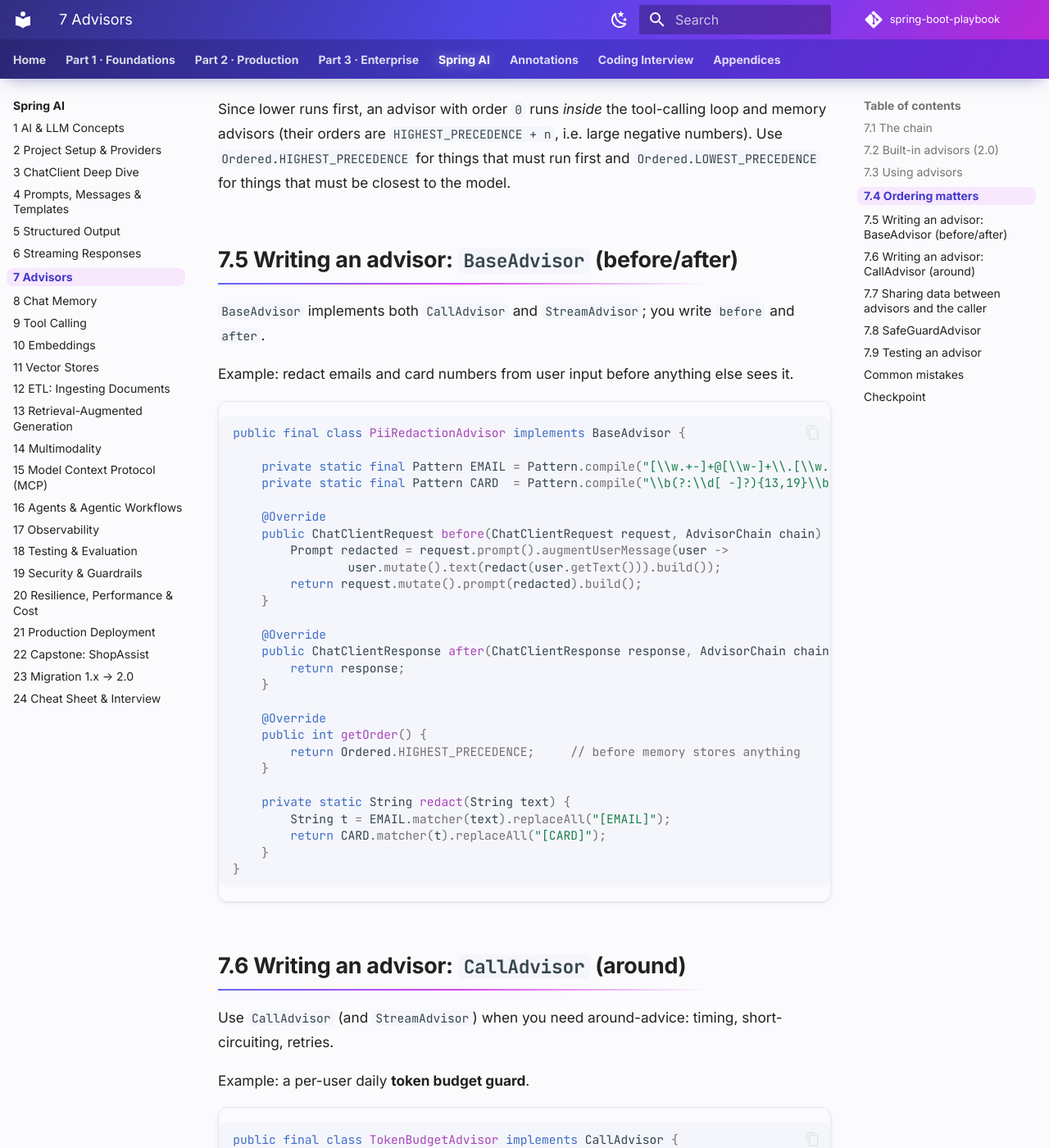
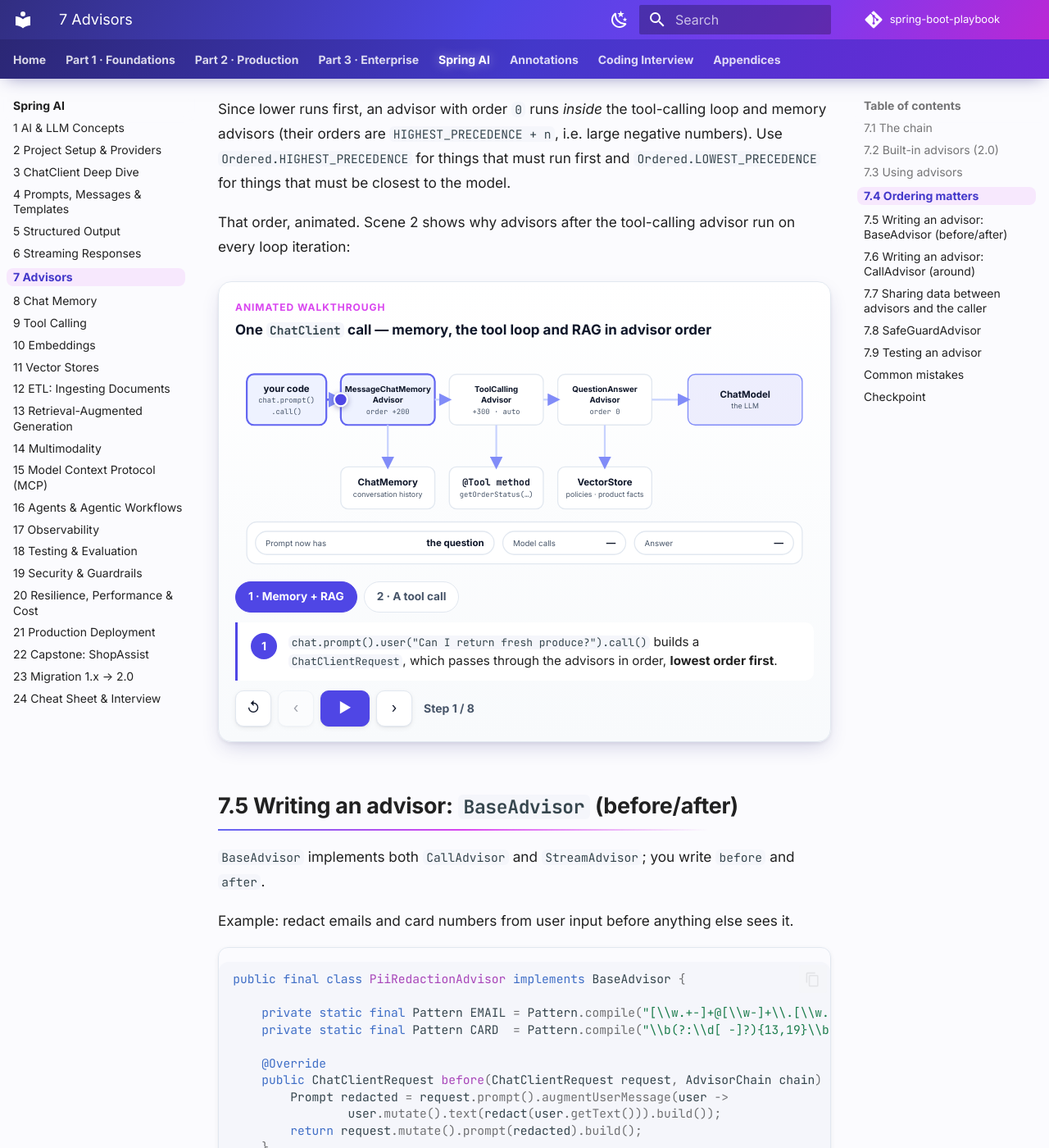
Before and after one commit to khiruashish/spring-boot-playbook, an MkDocs documentation site: the page built from docs/spring-ai/07-advisors.md, in a window 1280 px wide and 1400 px high, scrolled down 3227 px. Shown: the whole window at 82% size. Built offline with MkDocs 1.6.1 and Material for MkDocs 9.7.7, drawn with Linux system fonts in a browser that asks for light colours; comment, search, counter and statistics services are not loaded.

Commit message:
Add Spring AI ChatClient request animation (AI 7, 9, 13)
One snippet reused in the advisors, tool-calling and RAG chapters:
a request through MessageChatMemoryAdvisor, the auto-registered
ToolCallingAdvisor and QuestionAnswerAdvisor to the ChatModel and
back, plus a scene where the model returns a tool call and the loop
runs the @Tool method and calls the model again.

Co-Authored-By: Claude Opus 5.5 <noreply@anthropic.com>
Claude-Session: https://claude.ai/code/session_019tfTGPAd6nb2qgVo5uYMhL

```diff
--- /dev/null
+++ b/docs/snippets/animations/spring-ai-request.html
@@ -0,0 +1,52 @@
+<div class="pb-anim" data-pb-anim>
+<div class="pb-anim-head"><span class="pb-anim-kicker">Animated walkthrough</span><span class="pb-anim-title">One <code>ChatClient</code> call — memory, the tool loop and RAG in advisor order</span></div>
+<div class="pb-anim-stage">
+<svg viewBox="0 56 800 300" role="img" aria-labelledby="pb-ai-title pb-ai-desc" xmlns="http://www.w3.org/2000/svg">
+<title id="pb-ai-title">Spring AI advisor chain</title>
+<desc id="pb-ai-desc">A ChatClient request flows through MessageChatMemoryAdvisor, the auto-registered ToolCallingAdvisor and QuestionAnswerAdvisor to the ChatModel, and the response flows back the same way. Memory loads and saves the conversation, RAG adds context from the vector store, and when the model returns a tool call the ToolCallingAdvisor runs the @Tool method and calls the model again.</desc>
+<defs><marker id="pb-ai-arrow" viewBox="0 0 10 10" refX="8" refY="5" markerWidth="7" markerHeight="7" orient="auto-start-reverse"><path d="M0 0 L10 5 L0 10 z" fill="#818cf8"/></marker></defs>
+<g data-node="app"><rect class="pb-box" x="16" y="86" width="110" height="70" rx="10" fill="#ffffff" stroke="#cbd5e1"/><text class="t-b t-c" x="71" y="110.5">your code</text><text class="t-xs t-sub t-mono t-c" x="71" y="125.5">chat.prompt()</text><text class="t-xs t-sub t-mono t-c" x="71" y="140.5">.call()</text></g>
+<g data-node="mem"><rect class="pb-box" x="146" y="86" width="130" height="70" rx="10" fill="#ffffff" stroke="#cbd5e1"/><text class="t-b t-11 t-c" x="211" y="110.5">MessageChatMemory</text><text class="t-b t-11 t-c" x="211" y="125.5">Advisor</text><text class="t-xs t-sub t-mono t-c" x="211" y="140.5">order +200</text></g>
+<g data-node="tool"><rect class="pb-box" x="296" y="86" width="130" height="70" rx="10" fill="#ffffff" stroke="#cbd5e1"/><text class="t-b t-11 t-c" x="361" y="110.5">ToolCalling</text><text class="t-b t-11 t-c" x="361" y="125.5">Advisor</text><text class="t-xs t-sub t-mono t-c" x="361" y="140.5">+300 · auto</text></g>
+<g data-node="rag"><rect class="pb-box" x="446" y="86" width="130" height="70" rx="10" fill="#ffffff" stroke="#cbd5e1"/><text class="t-b t-11 t-c" x="511" y="110.5">QuestionAnswer</text><text class="t-b t-11 t-c" x="511" y="125.5">Advisor</text><text class="t-xs t-sub t-mono t-c" x="511" y="140.5">order 0</text></g>
+<g data-node="model"><rect class="pb-box pb-band" x="626" y="86" width="158" height="70" rx="10" fill="#eef2ff" stroke="#6366f1"/><text class="t-b t-c" x="705" y="118">ChatModel</text><text class="t-xs t-sub t-c" x="705" y="133">the LLM</text></g>
+<g data-node="store"><rect class="pb-box" x="146" y="214" width="130" height="58" rx="10" fill="#ffffff" stroke="#cbd5e1"/><text class="t-b t-c" x="211" y="240">ChatMemory</text><text class="t-xs t-sub t-c" x="211" y="255">conversation history</text></g>
+<g data-node="toolm"><rect class="pb-box" x="296" y="214" width="130" height="58" rx="10" fill="#ffffff" stroke="#cbd5e1"/><text class="t-b t-mono t-c" x="361" y="240">@Tool method</text><text class="t-xs t-sub t-mono t-c" x="361" y="255">getOrderStatus(…)</text></g>
+<g data-node="vector"><rect class="pb-box" x="446" y="214" width="130" height="58" rx="10" fill="#ffffff" stroke="#cbd5e1"/><text class="t-b t-c" x="511" y="240">VectorStore</text><text class="t-xs t-sub t-c" x="511" y="255">policies · product facts</text></g>
+<path class="pb-route" data-path="a2m" d="M126 121 L146 121" fill="none" stroke="#a5b4fc" stroke-width="2.5" marker-end="url(#pb-ai-arrow)"/>
+<path class="pb-route" data-path="m2t" d="M276 121 L296 121" fill="none" stroke="#a5b4fc" stroke-width="2.5" marker-end="url(#pb-ai-arrow)"/>
+<path class="pb-route" data-path="t2r" d="M426 121 L446 121" fill="none" stroke="#a5b4fc" stroke-width="2.5" marker-end="url(#pb-ai-arrow)"/>
+<path class="pb-route" data-path="r2l" d="M576 121 L626 121" fill="none" stroke="#a5b4fc" stroke-width="2.5" marker-end="url(#pb-ai-arrow)"/>
+<path class="pb-route" data-path="m2s" d="M211 156 L211 214" fill="none" stroke="#a5b4fc" stroke-width="2.5" marker-end="url(#pb-ai-arrow)"/>
+<path class="pb-route" data-path="t2tool" d="M361 156 L361 214" fill="none" stroke="#a5b4fc" stroke-width="2.5" marker-end="url(#pb-ai-arrow)"/>
+<path class="pb-route" data-path="r2v" d="M511 156 L511 214" fill="none" stroke="#a5b4fc" stroke-width="2.5" marker-end="url(#pb-ai-arrow)"/>
+<rect class="pb-box" x="16" y="290" width="768" height="58" rx="14" fill="#f8fafc" stroke="#cbd5e1"/>
+<g data-tx="prompt" data-state="none" data-label-q="the question" data-tone-q="none" data-label-hist="+ history" data-tone-hist="active" data-label-tools="+ history + tool schemas" data-tone-tools="active" data-label-rag="+ history, tools, context" data-tone-rag="committed" data-label-res="… + tool result" data-tone-res="committed"><rect class="pb-chip" x="28" y="303" width="330" height="32" rx="16" fill="#ffffff" stroke="#cbd5e1"/><text class="t-sm" x="42" y="323.5">Prompt now has</text><text class="t-b pb-tx-status" data-tx-status x="344" y="323.5" text-anchor="end">—</text></g>
+<g data-tx="calls" data-state="none" data-label-one="1" data-tone-one="active" data-label-two="2" data-tone-two="committed"><rect class="pb-chip" x="370" y="303" width="170" height="32" rx="16" fill="#ffffff" stroke="#cbd5e1"/><text class="t-sm" x="384" y="323.5">Model calls</text><text class="t-b pb-tx-status" data-tx-status x="526" y="323.5" text-anchor="end">—</text></g>
+<g data-tx="answer" data-state="none" data-label-tool="tool call" data-tone-tool="suspended" data-label-text="text ✓" data-tone-text="committed"><rect class="pb-chip" x="552" y="303" width="220" height="32" rx="16" fill="#ffffff" stroke="#cbd5e1"/><text class="t-sm" x="566" y="323.5">Answer</text><text class="t-b pb-tx-status" data-tx-status x="758" y="323.5" text-anchor="end">—</text></g>
+<circle class="pb-anim-token" r="9" cx="-40" cy="-40" fill="#4f46e5" stroke="#ffffff" stroke-width="2.5"/>
+</svg>
+</div>
+<div class="pb-anim-script" data-scene="rag">
+<p class="pb-anim-scene-title"><strong>1 · Memory + RAG</strong></p>
+<ol>
+<li data-path="a2m" data-hl="app mem" data-tx="prompt:q calls:none answer:none"><code>chat.prompt().user("Can I return fresh produce?").call()</code> builds a <code>ChatClientRequest</code>, which passes through the advisors in order, <strong>lowest order first</strong>.</li>
+<li data-path="m2s" data-hl="store" data-tx="prompt:hist calls:none answer:none"><code>MessageChatMemoryAdvisor</code> loads this conversation's history from <code>ChatMemory</code> and adds it as messages.</li>
+<li data-path="m2s:rev,m2t" data-hl="tool" data-tx="prompt:tools calls:none answer:none"><code>ToolCallingAdvisor</code> (auto-registered) adds the schemas of the available <code>@Tool</code> methods. Everything after it runs <em>inside</em> the tool-calling loop.</li>
+<li data-path="t2r,r2v" data-hl="vector" data-tx="prompt:rag calls:none answer:none"><code>QuestionAnswerAdvisor</code> searches the vector store for chunks similar to the question, filtered per tenant, and adds them as context.</li>
+<li data-path="r2v:rev,r2l" data-hl="model" data-tx="prompt:rag calls:one answer:none">The augmented prompt reaches the <code>ChatModel</code>.</li>
+<li data-path="r2l:rev,t2r:rev" data-hl="tool" data-tx="prompt:rag calls:one answer:text">The model answers in text, with no tool call, so the loop ends after <strong>one</strong> model call.</li>
+<li data-path="m2t:rev,m2s" data-hl="mem store" data-tx="prompt:rag calls:one answer:text">On the way out, the memory advisor saves the new user message and the answer to the conversation.</li>
+<li data-path="m2s:rev,a2m:rev" data-hl="app" data-tx="prompt:rag calls:one answer:text">Your code gets the answer. Every advisor saw the request on the way in and the response on the way out, in reverse order.</li>
+</ol></div>
+<div class="pb-anim-script" data-scene="tools">
+<p class="pb-anim-scene-title"><strong>2 · A tool call</strong></p>
+<ol>
+<li data-path="a2m,m2t,t2r,r2l" data-hl="model" data-tx="prompt:rag calls:one answer:none"><em>"Where is my order 1042?"</em> takes the same path: history, tool schemas and policy context, then the model.</li>
+<li data-path="r2l:rev,t2r:rev" data-hl="tool" data-token="signal" data-tx="prompt:rag calls:one answer:tool">The model doesn't answer. It returns a <strong>tool call</strong>: <code>getOrderStatus({"orderId":"1042"})</code>.</li>
+<li data-path="t2tool" data-hl="toolm" data-token="signal" data-tx="prompt:rag calls:one answer:tool"><code>ToolCallingAdvisor</code> runs your <code>@Tool</code> method with those arguments plus a <code>ToolContext</code>: server-side data such as the customer id, which never comes from the model.</li>
+<li data-path="t2tool:rev" data-hl="tool" data-tx="prompt:res calls:one answer:tool">The method returns <code>{"status":"SHIPPED","eta":"2026-11-06"}</code>, which is added to the conversation.</li>
+<li data-path="t2r,r2l" data-hl="rag model" data-tx="prompt:res calls:two answer:tool">The loop calls the model <strong>again</strong>. Because the loop runs inside the advisor chain, advisors after it (RAG, logging) run on every iteration.</li>
+<li data-path="r2l:rev,t2r:rev,m2t:rev,a2m:rev" data-hl="app" data-tx="prompt:res calls:two answer:text">Now the model answers: <em>"Your order shipped and arrives on 6 November."</em> Per-turn limits stop runaway loops (by default 40 calls per tool and 150 in total, §9.8).</li>
+</ol></div>
+</div>
--- a/docs/spring-ai/07-advisors.md
+++ b/docs/spring-ai/07-advisors.md
@@ -81,6 +81,10 @@ Typical order for a support assistant:
 Since lower runs first, an advisor with order `0` runs *inside* the tool-calling loop and memory advisors
 (their orders are `HIGHEST_PRECEDENCE + n`, i.e. large negative numbers). Use `Ordered.HIGHEST_PRECEDENCE`
 for things that must run first and `Ordered.LOWEST_PRECEDENCE` for things that must be closest to the model.
+
+That order, animated. Scene 2 shows why advisors after the tool-calling advisor run on every loop iteration:
+
+--8<-- "docs/snippets/animations/spring-ai-request.html"
 
 ## 7.5 Writing an advisor: `BaseAdvisor` (before/after)
 
--- a/docs/spring-ai/09-tool-calling.md
+++ b/docs/spring-ai/09-tool-calling.md
@@ -26,6 +26,10 @@ In **2.0** the loop runs in `ToolCallingAdvisor`, which `ChatClient` **auto-regi
 `HIGHEST_PRECEDENCE + 300`). Because the loop is part of the advisor chain, advisors placed after it see
 every intermediate model call. If you call a `ChatModel` directly, you get the tool-call request back and
 must execute it yourself ([9.10](#910-user-controlled-tool-execution)).
+
+Watch the loop inside the whole advisor chain (scene 2):
+
+--8<-- "docs/snippets/animations/spring-ai-request.html"
 
 ## 9.2 Step 1: a `@Tool` method
 
--- a/docs/spring-ai/13-rag.md
+++ b/docs/spring-ai/13-rag.md
@@ -259,6 +259,10 @@ Rule of thumb: **RAG for documents that change slowly** (policies, manuals, desc
 per-user or transactional data** (order status, stock, prices). Never put live prices or stock into the
 vector store.
 
+Memory, RAG and tools working together in one call:
+
+--8<-- "docs/snippets/animations/spring-ai-request.html"
+
 ## 13.10 Measuring RAG quality
 
 | Metric | Question | How |
```
